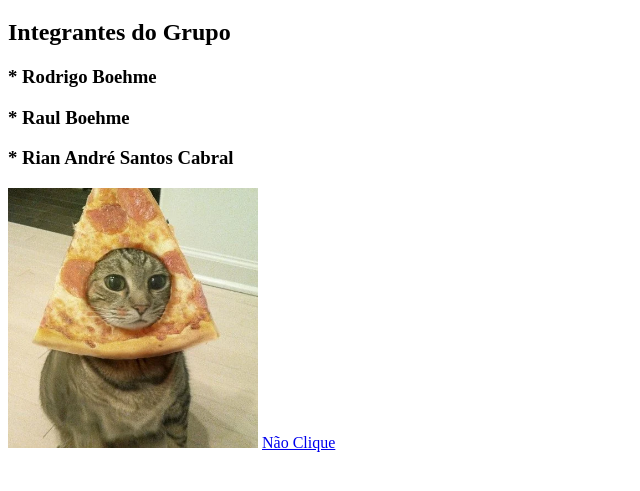
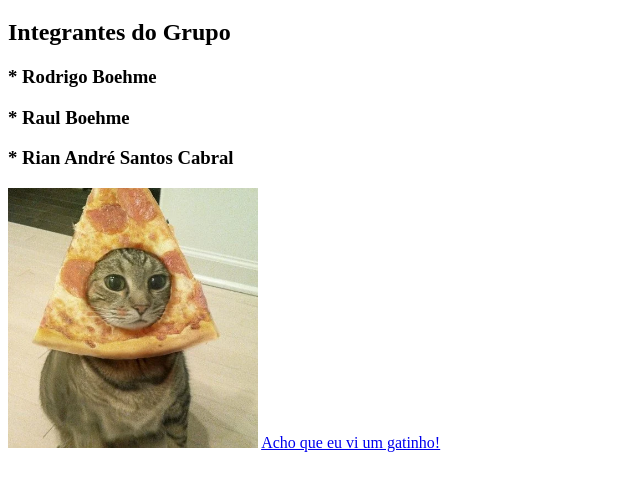
Before and after one commit to RodrigoBoehme/TrabalhoAvaliativo-UC10, a plain HTML site: page index.html in a window 1280 px wide. Shown: the part 61-552 px from the top of the page, without its empty margins (0-640 px from the left). Drawn offline with Linux system fonts and the light colour scheme.

Commit message:
Update index.html
mudado o "Não clique"

```diff
--- a/index.html
+++ b/index.html
@@ -16,6 +16,6 @@
 
 <img src="./imagens/GatoPizza.jpeg" style="width:250px;height:auto">
 
-<a href="https://www.youtube.com/watch?v=dQw4w9WgXcQ">Não Clique</a>
+<a href="https://www.youtube.com/watch?v=dQw4w9WgXcQ">Acho que eu vi um gatinho!</a>
 </body>
 </html>
```
